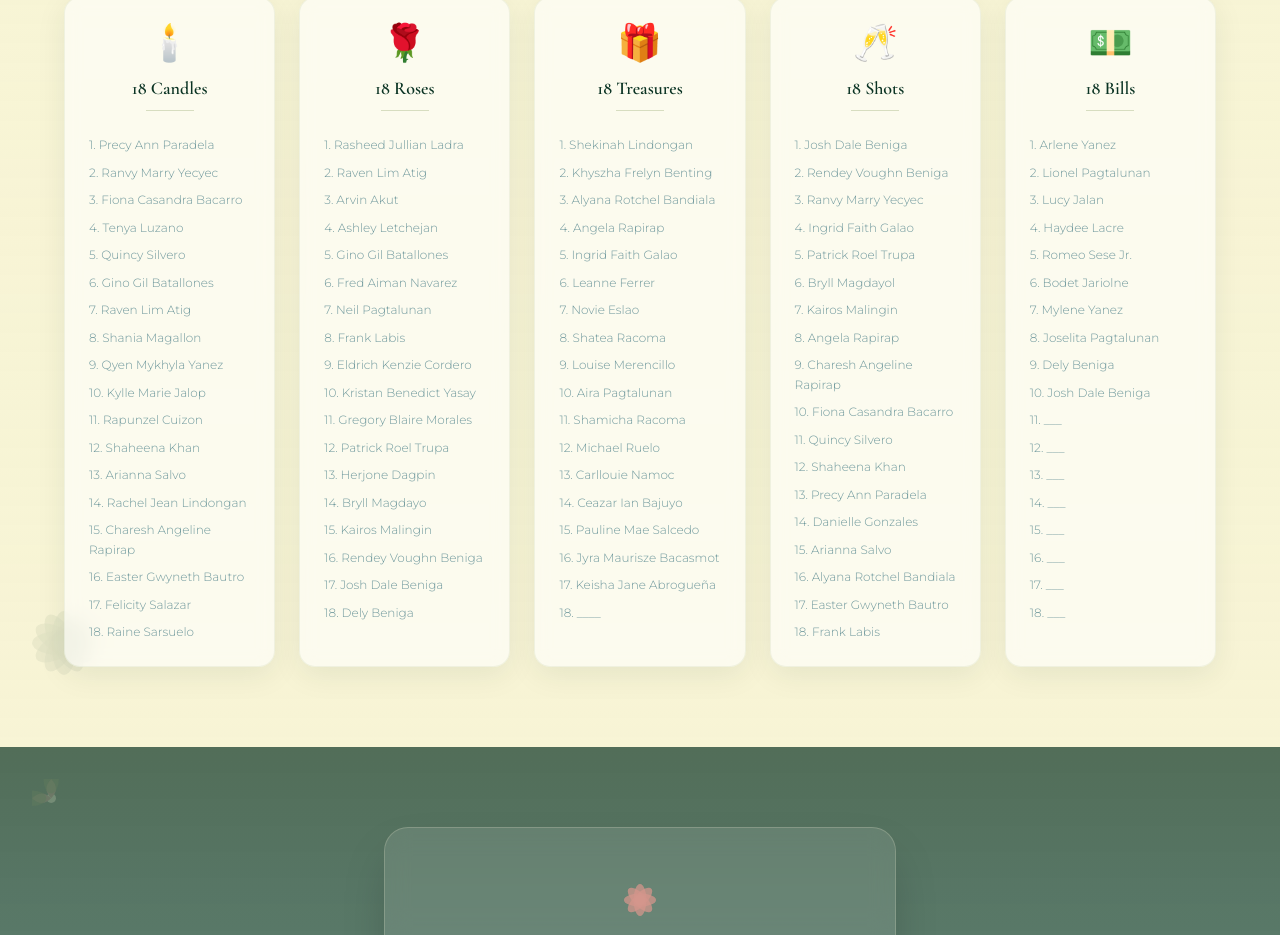
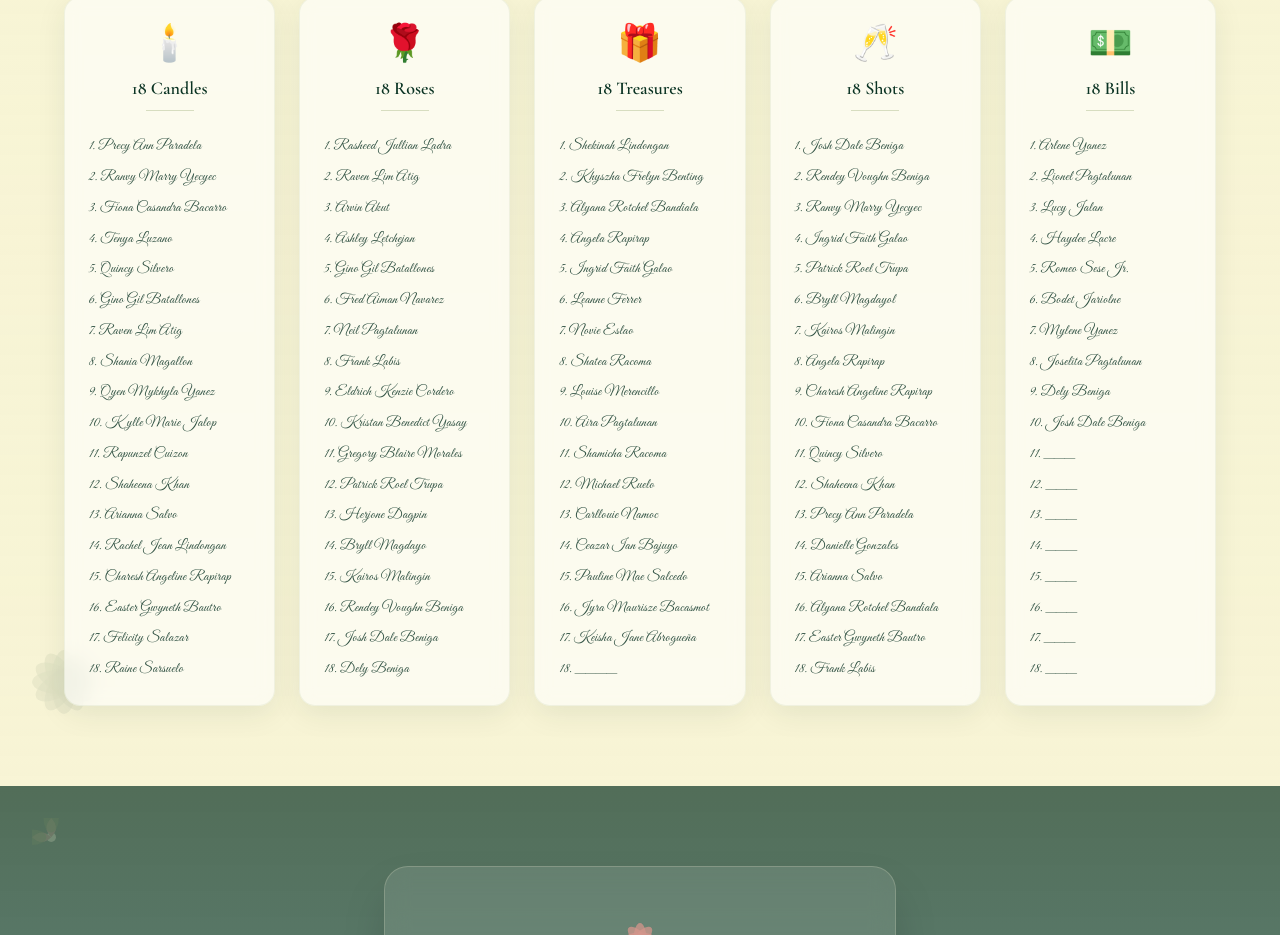
Before and after one commit to Ayeshaaaaahhh/Vioncee-s-18th-Birthday-Invitation, a React (Vite) app: page / in a window 1280 px wide. Shown: the part 3733-4668 px from the top of the page. Built offline with nearby package versions, Linux system fonts and the light colour scheme.

Commit message:
update on traditions

```diff
--- a/src/app/components/TraditionsSection.tsx
+++ b/src/app/components/TraditionsSection.tsx
@@ -227,8 +227,8 @@ export function TraditionsSection() {
                       whileInView={{ opacity: 1, x: 0 }}
                       viewport={{ once: true }}
                       transition={{ delay: 0.3 + pIndex * 0.02, duration: 0.4 }}
-                      className="text-[#105666]/60 text-xs leading-relaxed"
-                      style={{ fontFamily: 'Montserrat, sans-serif', fontWeight: 300 }}
+                      className="text-[#0A3323]/85 text-sm leading-relaxed tracking-wide"
+                      style={{ fontFamily: 'Great Vibes, cursive' }}
                     >
                       {participant}
                     </motion.div>
```
